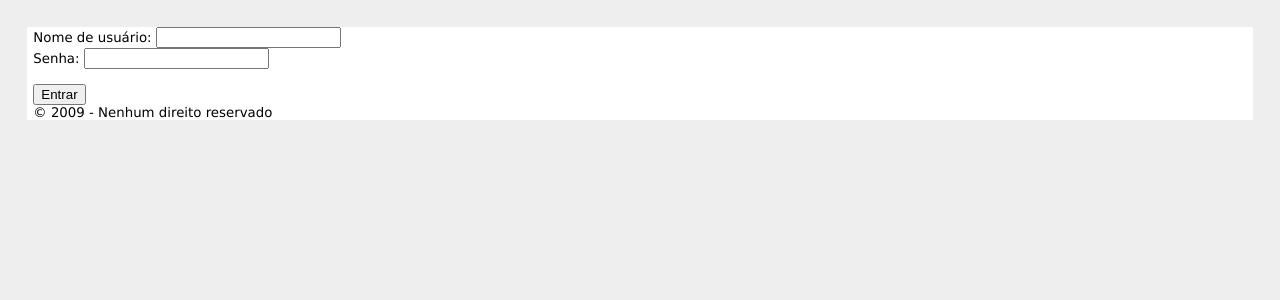
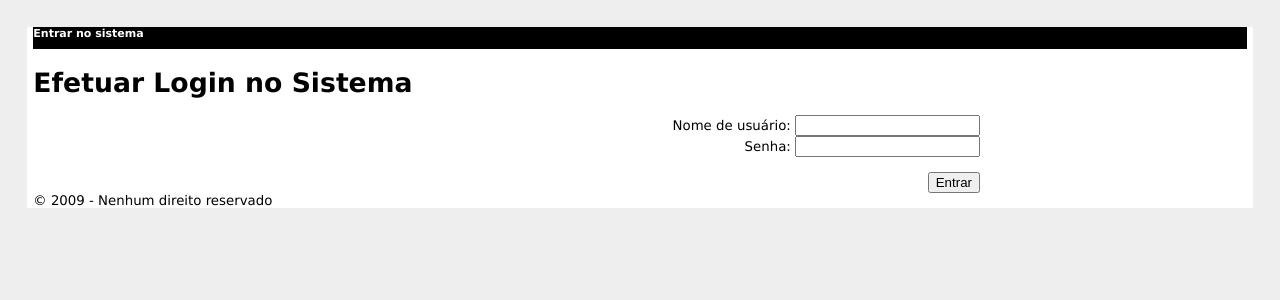
Before and after one commit to fsouza/join, a Django app: template templates/login.html in a window 1280 px wide. Shown: the top 300 px of the page. Run offline with Django 3.2, Linux system fonts and the light colour scheme; the template is opened without the code that fills it, so the values that code supplies are empty, except form fields; tables that the repository leaves empty hold one stand-in row (Sample ...); form fields are guessed from the names that the template uses.

Commit message:
Proteção das views com autenticação.

```diff
--- a/cursos/views.py
+++ b/cursos/views.py
@@ -2,12 +2,15 @@
 from django.shortcuts import get_object_or_404
 from django.shortcuts import render_to_response
 from django.template import RequestContext
+from django.contrib.auth.decorators import login_required
 from models import Instrutor, Curso
 
+@login_required
 def instrutor(request, slug):
     instrutor = get_object_or_404(Instrutor, slug = slug)
     return render_to_response('instrutor.html', locals(), context_instance = RequestContext(request))
 
+@login_required
 def curso(request, slug):
     curso = get_object_or_404(Curso, slug = slug)
     return render_to_response('curso.html', locals(), context_instance = RequestContext(request))
@@ -16,6 +19,7 @@ def cursos(request):
     cursos = Curso.objects.all()
     return render_to_response('cursos.html', locals(), context_instance = RequestContext(request))
 
+@login_required
 def inscricao(request, slug):
     curso = get_object_or_404(Curso, slug = slug)
     return render_to_response('inscricao.html', locals(), context_instance = RequestContext(request))
--- a/media/style.css
+++ b/media/style.css
@@ -13,3 +13,39 @@ body {
     padding-left: 0.5em;
     padding-right: 0.5em;
 }
+
+#menu {
+	background-color: #000;
+	width: 100%;
+	height: 2em;
+	font-size: 11px;
+	vertical-align: middle;
+}
+
+#menu a {
+	color: #FFF;
+	font-weight: bold;
+	text-decoration: none;
+}
+
+#menu a:visited {
+	color: #FFF;
+	font-weight: bold;
+	text-decoration: none;
+}
+
+#menu a:active {
+	color: #FFF;
+	font-weight: bold;
+	text-decoration: none;
+}
+
+#menu a:hover {
+	color: #EEE;
+	font-weight: bold;
+	text-decoration: underline;
+}
+
+.divAfastada {
+	margin-right: 20em;
+}
--- a/settings.py
+++ b/settings.py
@@ -51,6 +51,10 @@ MEDIA_URL = '/media/'
 # Examples: "http://foo.com/media/", "/media/".
 ADMIN_MEDIA_PREFIX = '/admin-media/'
 
+LOGIN_URL = '/login/'
+LOGOUT_URL = '/logout'
+LOGIN_REDIRECT_URL = '/cursos/'
+
 # Make this unique, and don't share it with anybody.
 SECRET_KEY = 'hod9srh%c5z0daz273k=n+k1^98t1f6o5w2t%jf-%os%m+6j6u'
 
--- a/templates/login.html
+++ b/templates/login.html
@@ -18,8 +18,15 @@
 {% endblock scripts %}
 
 {% block conteudo %}
-    <form action="." name="login" id="formLogin" method="post" onsubmit="validarLogin(this);">
-        <div id="divLogin" align="left">
+    <h1>Efetuar Login no Sistema</h1>
+    {% if form.errors %}
+        <div align="center" style="padding-top:1em;padding-bottom:2em;font-size:16px;color:red;">
+            Erro: Usuario ou senha incorretos.
+        </div>
+    {% endif %}
+
+    <form action="." name="login" id="formLogin" method="post" onsubmit="return validarLogin(this);">
+        <div id="divLogin" align="right" class="divAfastada">
             Nome de usuário: {{ form.username }}<br />
             Senha: {{ form.password }}<br /><br />
             <input type="hidden" name="next" value="{{ next }}" />
--- a/templates/super.html
+++ b/templates/super.html
@@ -31,6 +31,11 @@
 
         <div id="menu">
             {% block menu %}
+                {% if user.is_authenticated %}
+                    <a href="{% url django.contrib.auth.views.logout %}">Sair do sistema</a>
+                {% else %}
+                    <a href="{% url django.contrib.auth.views.login %}">Entrar no sistema</a>
+                {% endif %}
             {% endblock menu %}
         </div>
 
--- a/urls.py
+++ b/urls.py
@@ -4,6 +4,9 @@ from django.conf import settings
 # Uncomment the next two lines to enable the admin:
 from django.contrib import admin
 admin.autodiscover()
+
+import os
+dir = os.path.abspath(os.path.dirname(__file__))
 
 urlpatterns = patterns('',
     # Example:
@@ -18,4 +21,6 @@ urlpatterns = patterns('',
     (r'^$', include('cursos.urls')),
     (r'^cursos/', include('cursos.urls')),
     (r'^media/(.*)$', 'django.views.static.serve', { 'document_root' : settings.MEDIA_ROOT }),
+    (r'^login/$', 'django.contrib.auth.views.login', { 'template_name' : os.path.join(dir, 'templates/login.html')}),
+    (r'^logout/$', 'django.contrib.auth.views.logout'),
 )
```
